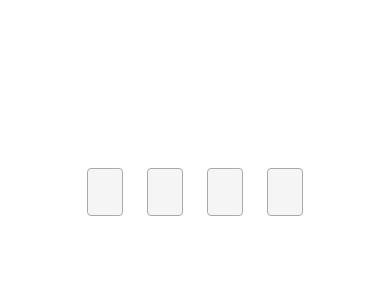
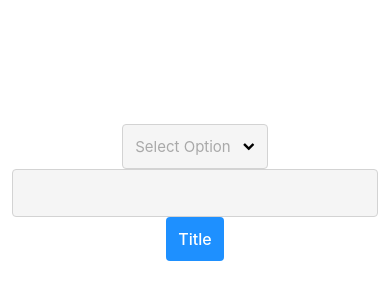
Before and after one commit to PrayaAmadigaPitasa/react-native-design-kit, a React Native app: screen / in a window 390 px wide. Shown: the part 230-530 px from the top of the page. Built offline with nearby package versions, Linux system fonts and the light colour scheme.

Commit message:
Add Modal component and Update Picker styles

```diff
--- a/App.tsx
+++ b/App.tsx
@@ -1,11 +1,19 @@
 import React from 'react';
-import {View, StyleSheet} from 'react-native';
-import {InputOTP} from './src';
+import {View, StyleSheet, Text} from 'react-native';
+import {Picker, Input, Button} from './src';
 
 export default function App() {
   return (
     <View style={styles.container}>
-      <InputOTP onChangeOTP={() => {}} />
+      <Picker
+        data={['Banana', 'Melon', 'Orange']}
+        keyExtractor={item => item}
+        renderItem={({item}) => <Text>{item}</Text>}
+        titleExtractor={item => item}
+        onSelect={() => {}}
+      />
+      <Input />
+      <Button title="Title" />
     </View>
   );
 }
--- a/package.json
+++ b/package.json
@@ -1,6 +1,6 @@
 {
   "name": "react-native-design-kit",
-  "version": "1.0.23",
+  "version": "1.0.25",
   "description": "All in one react native material design",
   "main": "dist/index.js",
   "types": "dist/index.d.ts",
--- /dev/null
+++ b/src/components/Modal.tsx
@@ -0,0 +1,57 @@
+import React, {useState, useEffect, ReactNode} from 'react';
+import {
+  Modal as ModalRN,
+  ModalProps as ModalPropsRN,
+  TouchableWithoutFeedback,
+  View,
+  StyleSheet,
+  ViewStyle,
+  GestureResponderEvent,
+} from 'react-native';
+
+export interface ModalProps extends ModalPropsRN {
+  backdropContainerStyle?: ViewStyle;
+  children: ReactNode;
+  onPressBackdrop?(event: GestureResponderEvent): void;
+}
+
+export default function Modal({
+  backdropContainerStyle,
+  onPressBackdrop,
+  visible = false,
+  transparent,
+  children,
+  ...props
+}: ModalProps) {
+  const [toggle, setToggle] = useState(visible);
+
+  useEffect(() => {
+    setToggle(visible);
+  }, [visible]);
+
+  return (
+    <ModalRN {...props} transparent visible={toggle}>
+      <TouchableWithoutFeedback
+        onPress={event => {
+          onPressBackdrop !== undefined && onPressBackdrop(event);
+          setToggle(!toggle);
+        }}>
+        <View
+          style={StyleSheet.flatten([
+            !transparent && backdropContainerStyle,
+            styles.sectionBackdrop,
+          ])}
+        />
+      </TouchableWithoutFeedback>
+      {children}
+    </ModalRN>
+  );
+}
+
+const styles = StyleSheet.create({
+  sectionBackdrop: {
+    position: 'absolute',
+    height: '100%',
+    width: '100%',
+  },
+});
--- a/src/components/Picker.tsx
+++ b/src/components/Picker.tsx
@@ -10,11 +10,10 @@ import {
   FlatList,
   ViewStyle,
   TextStyle,
-  Modal,
-  TouchableWithoutFeedback,
 } from 'react-native';
 
 import Icon from 'react-native-vector-icons/FontAwesome';
+import Modal from './Modal';
 
 interface Layout extends LayoutRectangle {
   pageX: number;
@@ -62,7 +61,7 @@ export default function Picker<ItemT>({
   dropdownItemContainerStyle,
   dropdownItemSelectedContainerStyle,
   placeholder = 'Select Option',
-  placeholderColor = '#a9a9a9',
+  placeholderColor = 'darkgray',
   titleExtractor,
   onSelect,
   renderItem,
@@ -135,10 +134,7 @@ export default function Picker<ItemT>({
         </Animated.View>
       </TouchableOpacity>
       {layout !== undefined && isLayoutValid(layout) && (
-        <Modal visible={toggle} transparent>
-          <TouchableWithoutFeedback onPress={() => setToggle(!toggle)}>
-            <View style={{height: '100%', width: '100%'}} />
-          </TouchableWithoutFeedback>
+        <Modal visible={toggle} onPressBackdrop={() => setToggle(!toggle)}>
           <View
             style={StyleSheet.flatten([
               styles.dropdownContainer,
@@ -191,20 +187,20 @@ const styles = StyleSheet.create({
     padding: 12,
     borderWidth: 1,
     borderRadius: 4,
-    borderColor: '#e4e9f2',
-    backgroundColor: '#f7f9fc',
+    borderColor: 'lightgray',
+    backgroundColor: 'whitesmoke',
     alignItems: 'center',
     justifyContent: 'space-between',
     zIndex: 1,
   },
   selectedContainer: {
     borderColor: 'dodgerblue',
-    backgroundColor: '#fff',
+    backgroundColor: 'white',
   },
   dropdownContainer: {
     borderWidth: 1,
     borderRadius: 4,
-    borderColor: '#e4e9f2',
+    borderColor: 'lightgray',
     backgroundColor: '#fff',
     maxHeight: 300,
   },
@@ -215,7 +211,7 @@ const styles = StyleSheet.create({
     justifyContent: 'center',
   },
   dropdownItemSelectedContainer: {
-    backgroundColor: '#f7f9fc',
+    backgroundColor: 'whitesmoke',
   },
   chevronContainer: {
     marginLeft: 12,
--- a/src/components/index.ts
+++ b/src/components/index.ts
@@ -4,6 +4,7 @@ import ButtonGroup from './ButtonGroup';
 import Chip from './Chip';
 import Input from './Input';
 import InputOTP from './InputOTP';
+import Modal from './Modal';
 import Picker from './Picker';
 import PlayingBar from './PlayingBar';
 import Radio from './Radio';
@@ -17,6 +18,7 @@ export * from './ButtonGroup';
 export * from './Chip';
 export * from './Input';
 export * from './InputOTP';
+export * from './Modal';
 export * from './Picker';
 export * from './PlayingBar';
 export * from './Radio';
@@ -29,6 +31,7 @@ export {
   ButtonGroup,
   Chip,
   Input,
+  Modal,
   InputOTP,
   Picker,
   PlayingBar,
```
Also changed, not shown: 1 other file (tests, documents, lock files or other folders).
